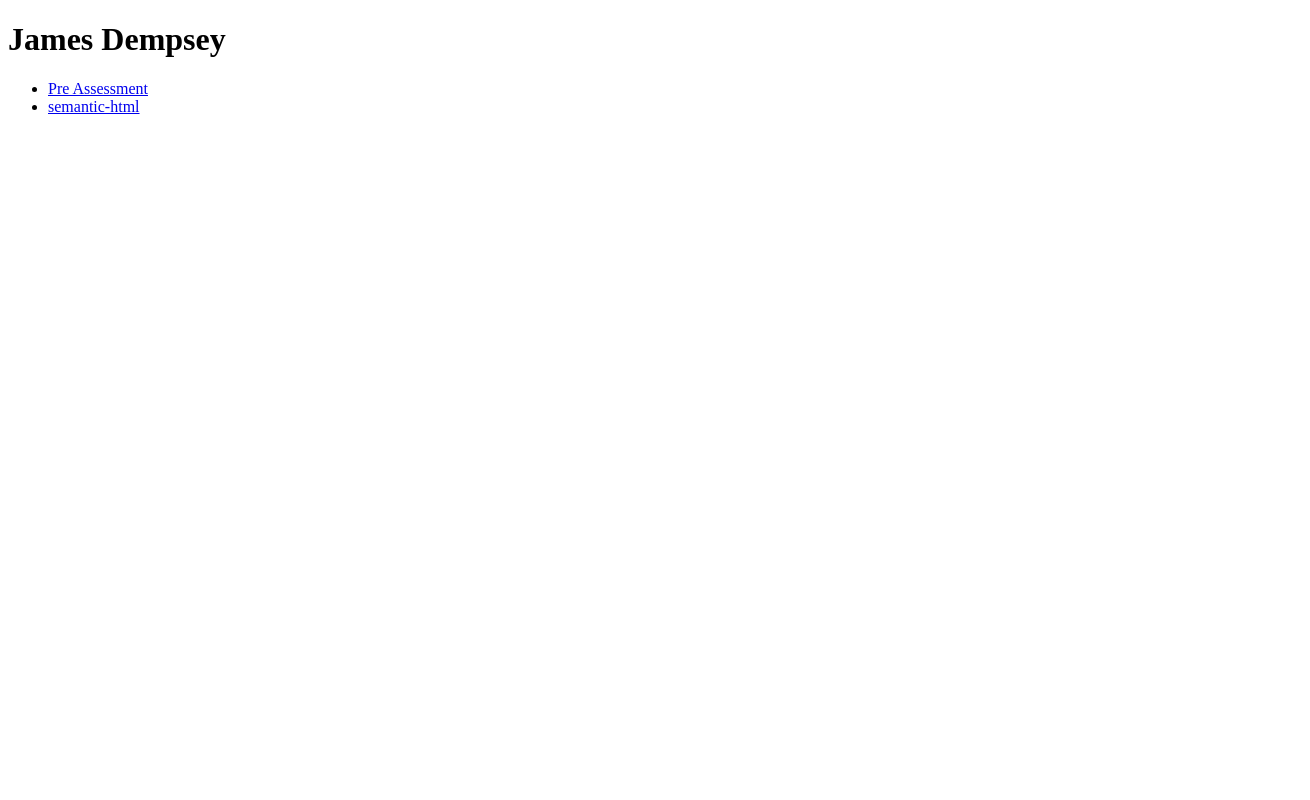
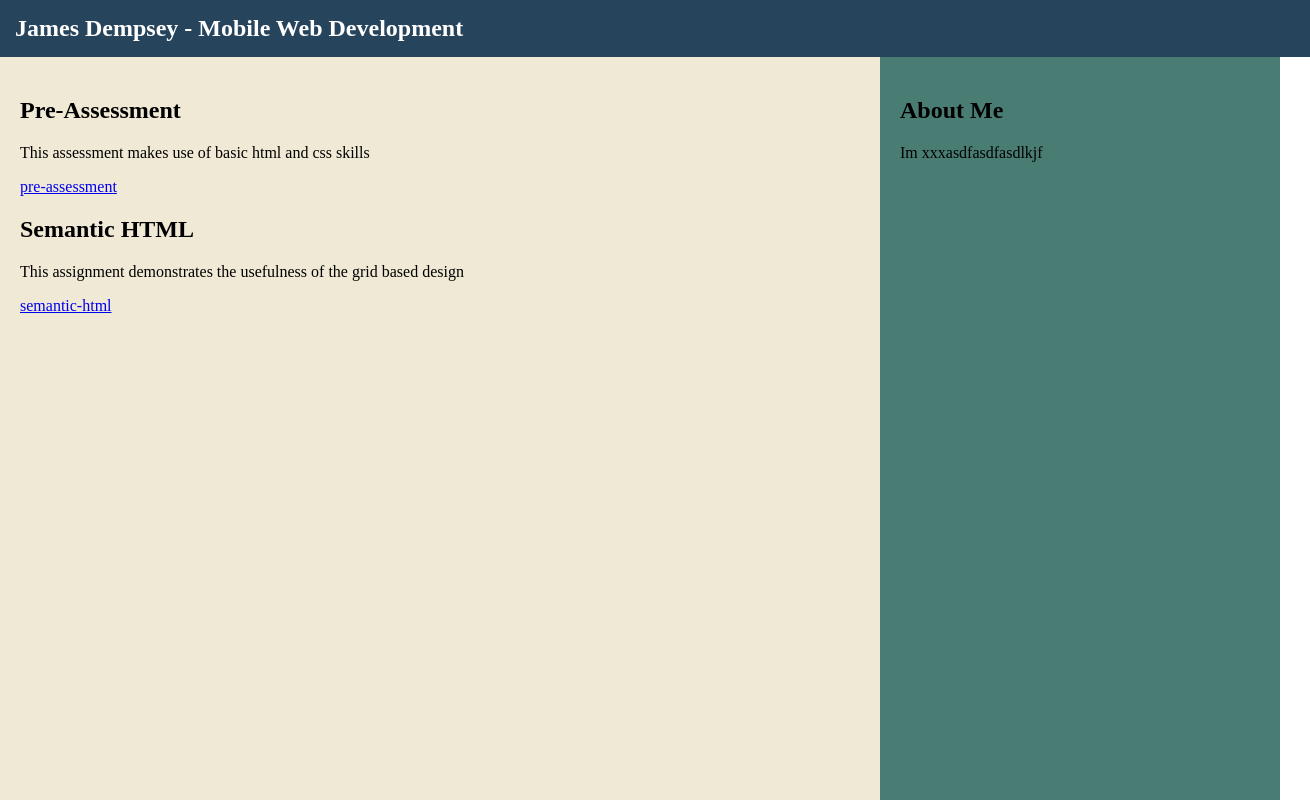
Before and after one commit to James-D-Dempsey/Mobile-Web, a plain HTML site: page index.html in a window 1280 px wide. Shown: the whole page, 1310 px wide, since content can reach past the window. Drawn offline with Linux system fonts and the light colour scheme.

Commit message:
updated main page styling

```diff
--- /dev/null
+++ b/assets/css/style.css
@@ -0,0 +1,36 @@
+/*https://colorhunt.co/palette/27445d497d7471bbb2efe9d5     Color Palette*/
+
+body {
+    margin: 0;
+    padding: 0;
+    display: flex;
+    flex-direction: column;
+    height: 100vh;
+}
+
+header {
+    background-color: #27445D;
+    color: white;
+    text-align: left;
+    padding: 15px;
+    font-size: 24px;
+    font-weight: bold;
+    width: 100%;
+}
+
+.container {
+    display: flex;
+    flex: 1;
+}
+
+main {
+    flex: 7;
+    background-color: #EFE9D5;
+    padding: 20px;
+}
+
+aside {
+    flex: 3;
+    background-color: #497D74;
+    padding: 20px;
+}
--- a/index.html
+++ b/index.html
@@ -4,13 +4,30 @@
     <meta charset="UTF-8">
     <meta name="viewport" content="width=device-width, initial-scale=1.0">
     <title>James Dempsey | Mobile Web Development</title>
+    <link rel="stylesheet" type="text/css" href="assets/css/style.css">
 </head>
 <body>
-    <h1>James Dempsey</h1>
-    <ul>
-        <li><a href="pre-assessment/index.html">Pre Assessment</li>
-        <li><a href="semantic-html/index.html">semantic-html</li>
+    <header>James Dempsey - Mobile Web Development</header>
 
-    </ul>
+    <div class="container">
+        <main>
+            <section>
+                <h2>Pre-Assessment</h2>
+                <p>This assessment makes use of basic html and css skills</p>
+                <a href="pre-assessment/index.html">pre-assessment</a>
+            </section>
+
+            <section>
+                <h2>Semantic HTML</h2>
+                <p>This assignment demonstrates the usefulness of the grid based design</p>
+                <a href="semantic-html/index.html">semantic-html</a>
+            </section>
+        </main>
+
+        <aside>
+            <h2>About Me</h2>
+            <p>Im xxxasdfasdfasdlkjf</p>
+        </aside>
+    </div>
 </body>
 </html>
--- a/semantic-html/assets/css/screen.css
+++ b/semantic-html/assets/css/screen.css
@@ -0,0 +1,48 @@
+html {
+    box-sizing: border-box;
+  }
+  *,
+  *:before,
+  *:after {
+    box-sizing: inherit;
+  }
+
+  .cf:before,
+  .cf:after {
+    content: " "; /* 1 */
+    display: table; /* 2 */
+  }
+
+  .cf:after {
+    clear: both;
+  }
+
+  main{
+    max-width:960px;
+    border:1px solid #000;
+    margin:20px auto;
+   /* background-image: url("https://assets.codepen.io/7248/grid-1.png");*/
+  }
+
+  header.primary, #colophon{
+     background: rgba(0, 0, 0, 0.4);
+     width: 95.83%;
+     margin: 2.0833%;
+     padding:20px;
+     float: left;
+  }
+
+  #blog{
+    background: rgba(0, 0, 0, 0.6);
+    width: 66.4583%;
+    margin-left: 2.0833%;
+    float:left;
+  }
+
+  aside{
+    background: rgba(0, 0, 0, 0.3);
+    width: 26%;
+    margin-left: 2.0833%;
+    float:left;
+
+  }
```
Also changed, not shown: semantic-html/index.html (+1 -1 lines).
